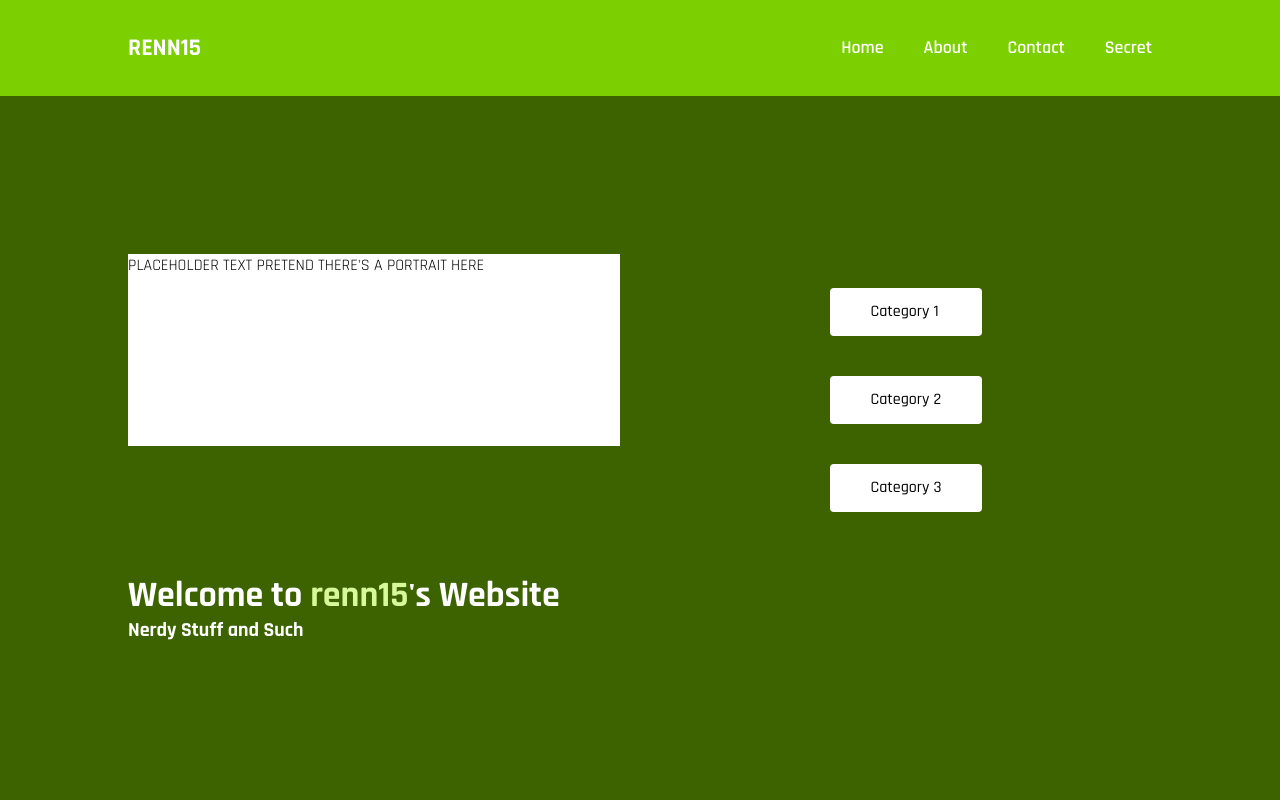
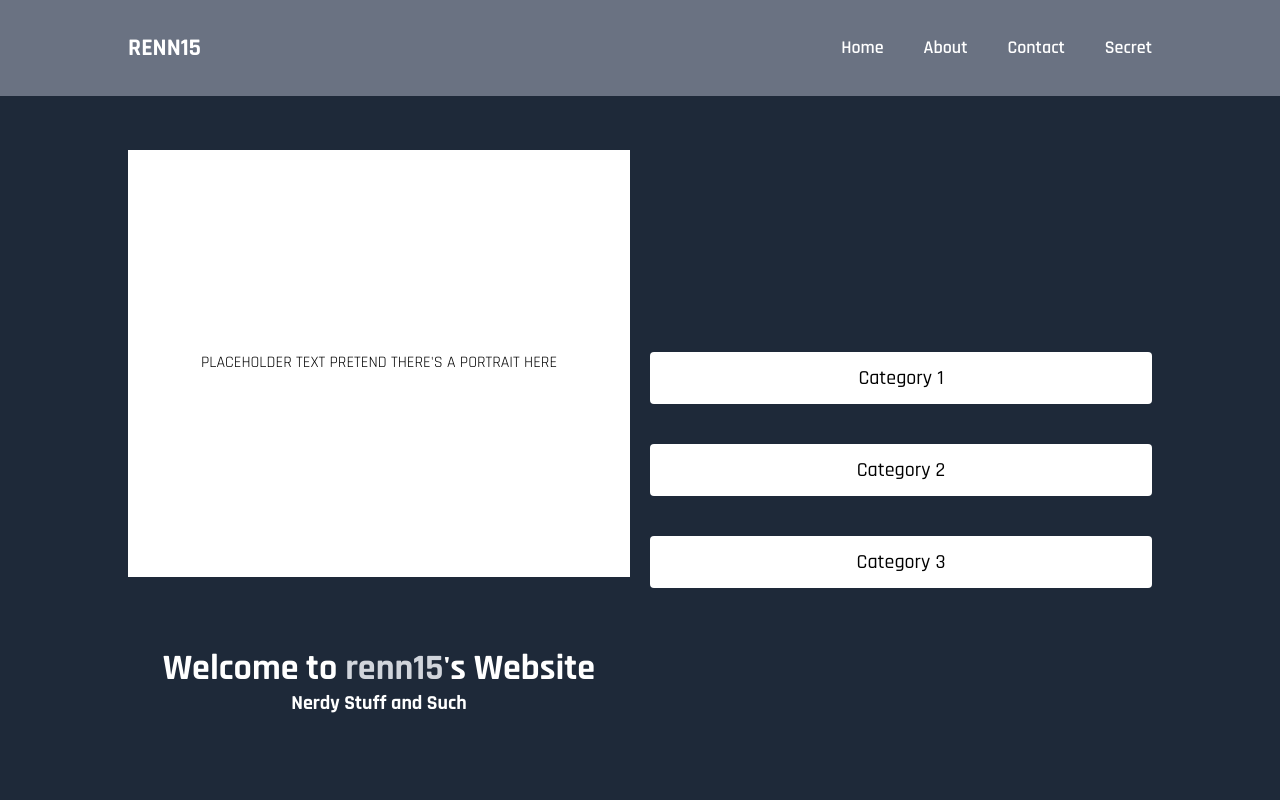
Before and after one commit to renn15/personal-portfolio-website, a Next.js app: page / in a window 1280 px wide. Shown: the top 800 px of the page. Built offline with nearby package versions, Linux system fonts and the light colour scheme.

Commit message:
Improved layout
pro tip: study how flexbox and grid actually works instead of blindly copying the tutorial

```diff
--- a/app/Components/Home/Hero/Hero.tsx
+++ b/app/Components/Home/Hero/Hero.tsx
@@ -2,20 +2,20 @@ import React from 'react'
 
 const Hero = () => {
   return (
-    <div className="relative bg-lime-800 w-full h-screen flex justify-center flex-column">
-        <div className="w-[90%] md:w-[80%] mx-auto items-center grid grid-cols-1 grid-rows-3 lg:grid-cols-2 lg:grid-rows-2 gap-10">
+    <div className="bg-gray-800 w-full h-screen flex justify-center items-center">
+        <div className="w-[90%] md:w-[80%] h-[90%] md:h-[80%] relative top-17.5 items-center grid grid-cols-1 grid-rows-3 lg:grid-cols-2 gap-x-5">
             {/* Images */}
-            <div className="bg-white w-full h-24 lg:h-48 mx-auto mt-40 lg:mt-80 row-[1] lg:row-[1] lg:col-[1]">PLACEHOLDER TEXT PRETEND THERE'S A PORTRAIT HERE</div>
+            <div className="bg-white w-full h-full mx-auto row-[1] lg:row-span-2 lg:col-[1] flex justify-center items-center">PLACEHOLDER TEXT PRETEND THERE'S A PORTRAIT HERE</div>
             {/* Texts */}
-            <div className="text-white font-bold row-[2] lg:row-[2] lg:col-[1]">
-                <h1 className="text-base sm:text-2xl md:text-4xl">Welcome to <span className="text-lime-200">renn15</span>'s Website</h1>
+            <div className="text-white font-bold row-[2] lg:row-[3] lg:col-[1] flex flex-col text-center">
+                <h1 className="text-base sm:text-2xl md:text-4xl">Welcome to <span className="text-gray-300">renn15</span>'s Website</h1>
                 <p className="text-med sm:text-base md:text-xl">Nerdy Stuff and Such</p>
             </div>
             {/* Buttons */}
-            <div className="row-[3] lg:row-span-2 lg:col-[2] grid grid-cols-3 lg:grid-rows-3 lg:grid-cols-1 mx-auto my-auto">
-                <a href="#" className="row-span-1 my-5 relative inline-flex items-center justify-start px-10 py-3 overflow-hidden font-medium translation-all bg-white rounded hover:bg-gray-200 group">Category 1</a>
-                <a href="#" className="row-span-1 my-5 relative inline-flex items-center justify-start px-10 py-3 overflow-hidden font-medium translation-all bg-white rounded hover:bg-gray-200 group">Category 2</a>
-                <a href="#" className="row-span-1 my-5 relative inline-flex items-center justify-start px-10 py-3 overflow-hidden font-medium translation-all bg-white rounded hover:bg-gray-200 group">Category 3</a>
+            <div className="row-[3] lg:row-span-3 lg:col-[2] flex flex-col">
+                <a href="#" className="my-5 relative inline-flex items-center justify-center px-10 py-3 overflow-hidden font-medium translation-all bg-white rounded hover:bg-gray-200 group text-xl">Category 1</a>
+                <a href="#" className="my-5 relative inline-flex items-center justify-center px-10 py-3 overflow-hidden font-medium translation-all bg-white rounded hover:bg-gray-200 group text-xl">Category 2</a>
+                <a href="#" className="my-5 relative inline-flex items-center justify-center px-10 py-3 overflow-hidden font-medium translation-all bg-white rounded hover:bg-gray-200 group text-xl">Category 3</a>
             </div>
         </div>
     </div>
--- a/app/Components/Home/Navbar/Nav.tsx
+++ b/app/Components/Home/Navbar/Nav.tsx
@@ -28,7 +28,7 @@ const Nav = ({openNav}: Props) => {
     return (
         <div className={`transition-all ${
             NavBG ? "opacity-15 hover:opacity-100 shadow-md":"fixed"
-        } duration-200 h-[12vh] z-[100] fixed w-full bg-lime-500`}>
+        } duration-200 h-[12vh] z-[100] fixed w-full bg-gray-500`}>
             <div className="flex items-center h-full justify-between w-[90%] xl:w-[80%] mx-auto">
                 {/* Logo */}
                 <h1 className="text-xl md:text-2xl font-bold text-white hover:text-lime-200 transition-all duration-200 ">
```
